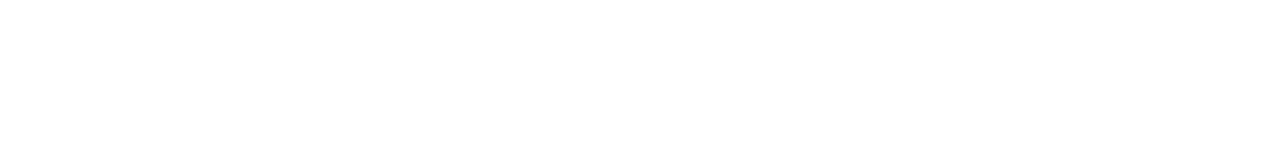
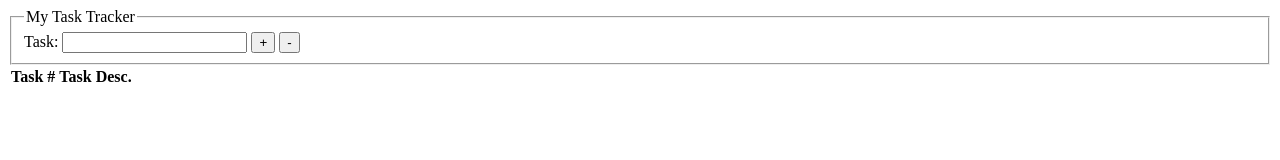
Before and after one commit to bsusana529-glitch/TaskTracker, a plain HTML site: page index.html in a window 1280 px wide. Drawn offline with Linux system fonts and the light colour scheme.

Commit message:
html format

```diff
--- a/index.html
+++ b/index.html
@@ -1,11 +1,39 @@
 <!DOCTYPE html>
 <html>
     <head>
+        <meta charset ="UTF-8">
+        <meta name="viewport" content="width=device-width, initial-scale=1.0">
+        <title>My Task Tracker</title>
+    </head>
 
-    </head>
     <body>
-        <main>
+        <form id="task-form">
 
-        </main>
+            <fieldset>
+                <legend>My Task Tracker</legend>
+
+                <label for="task-desc">Task:</label>
+
+                <input type="text" id="task-desc">
+
+                <button type="submit">+</button>
+
+                <button type="button">-</button>
+            </fieldset>
+        </form>
+
+        <table>
+            <thead>
+                <tr>
+                    <th>Task #</th>
+                    <th>Task Desc.</th>
+                </tr>
+            </thead>
+
+            <tbody= id="table-body">
+
+            </tbody>
+        </table>
+
     </body>
 </html>
```
